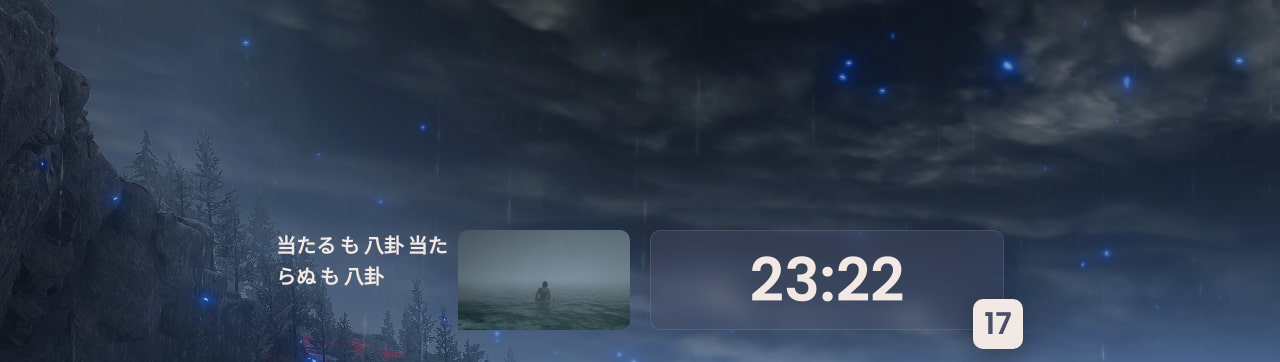
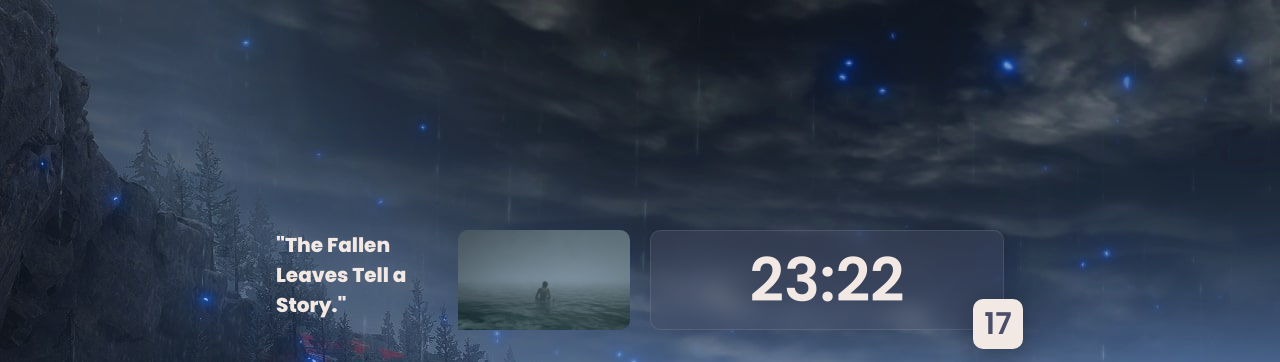
Before and after one commit to vintzhpo/startPage, a plain HTML site: page index.html in a window 1280 px wide. Shown: the top 362 px of the page. Drawn offline with Linux system fonts and the light colour scheme.

Commit message:
Update index.html

```diff
--- a/index.html
+++ b/index.html
@@ -11,7 +11,7 @@
     <div class="container">
         <div class="card_1">
             <div class="image">
-                <p>当たる も 八卦 当たらぬ も 八卦</p>
+                <p>"The Fallen Leaves Tell a Story."</p>
                 <div class="img"></div>
             </div>
 
```
